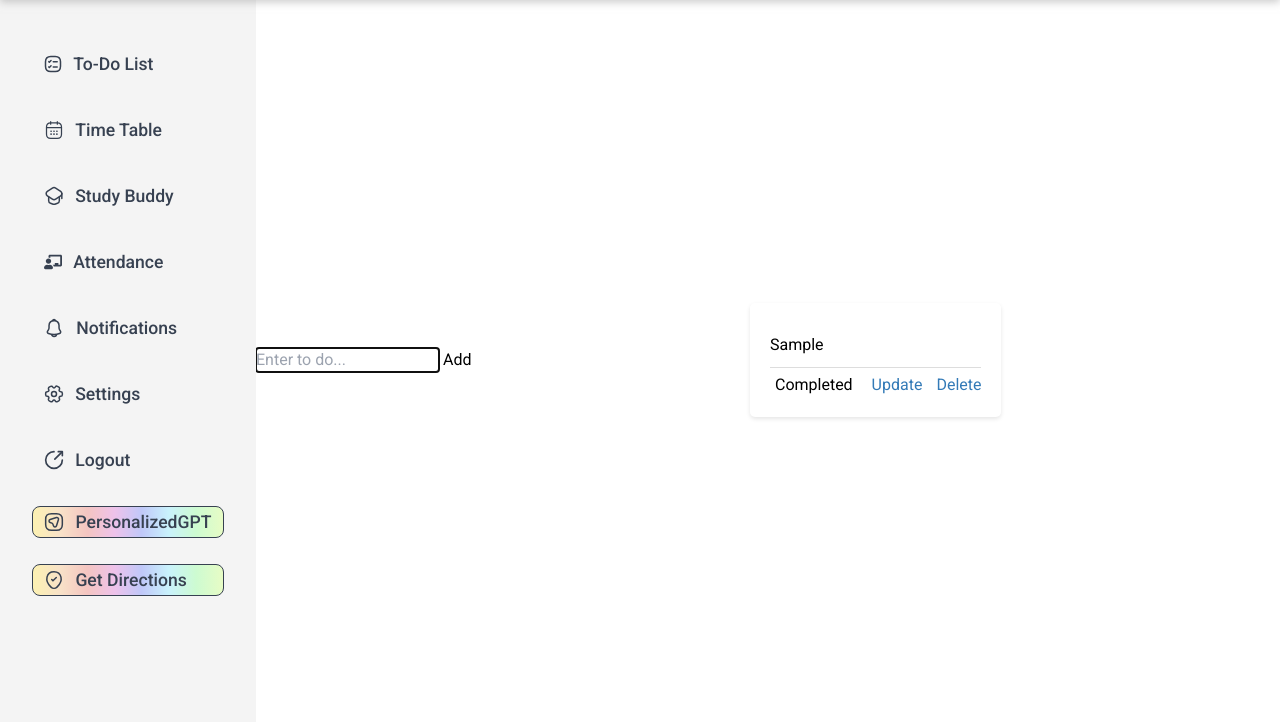
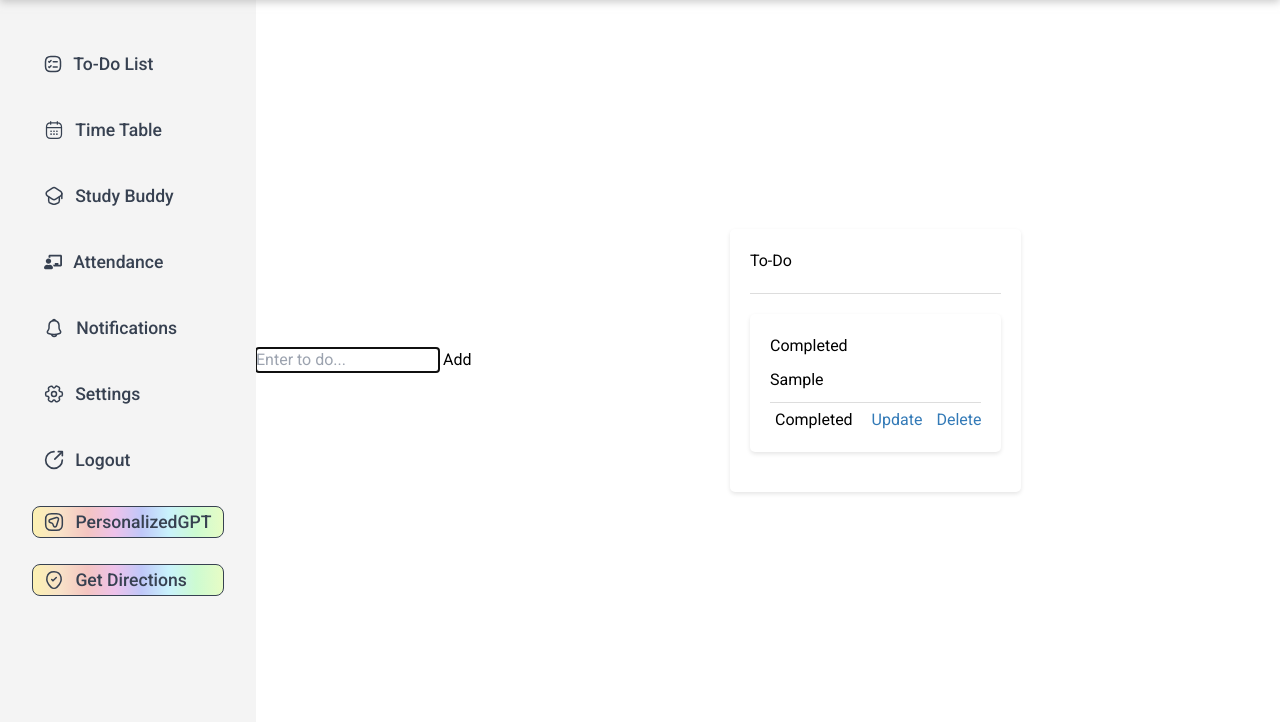
Before and after one commit to shravanibayani/College-Companion, a Flask app: page /to-do in a window 1280 px wide. Shown: the part 78-800 px from the top of the page. Run offline with Flask 3, Linux system fonts and the light colour scheme; a user stored in the database is signed in; tables that the repository leaves empty hold one stand-in row (values such as "Sample post"); some libraries are stand-ins or nearby versions.

Commit message:
completed and not completed todo segregated

```diff
--- a/templates/todo.html
+++ b/templates/todo.html
@@ -10,8 +10,10 @@ To-Do
     <button type="submit">Add</button>
 </form>
 <div class="todo-list">
+    <p>To-Do</p>
     {% for task in tasks %}
     <div class="todo-item">
+        {% if task['status'] == -1 %}
         {{ task['task'] }}
     </div>
     <div class="task-status">
@@ -23,6 +25,26 @@ To-Do
         <a href="/update/{{ task['id'] }}" class="task-update">Update</a>
         <a href="/delete/{{ task['id'] }}" class="task-delete">Delete</a>
     </div>
+    {% endif %}
+    {% endfor %}
+</div>
+<div class="todo-list">
+    <p>Completed</p>
+    {% for task in tasks %}
+    <div class="todo-item">
+        {% if task['status'] == 1 %}
+        {{ task['task'] }}
+    </div>
+    <div class="task-status">
+        {% if task['status'] == 1 %}
+        <span>Completed</span>
+        {% else %}
+        <span>Not Completed</span>
+        {% endif %}
+        <a href="/update/{{ task['id'] }}" class="task-update">Update</a>
+        <a href="/delete/{{ task['id'] }}" class="task-delete">Delete</a>
+    </div>
+    {% endif %}
     {% endfor %}
 </div>
 {% endblock %}
```
